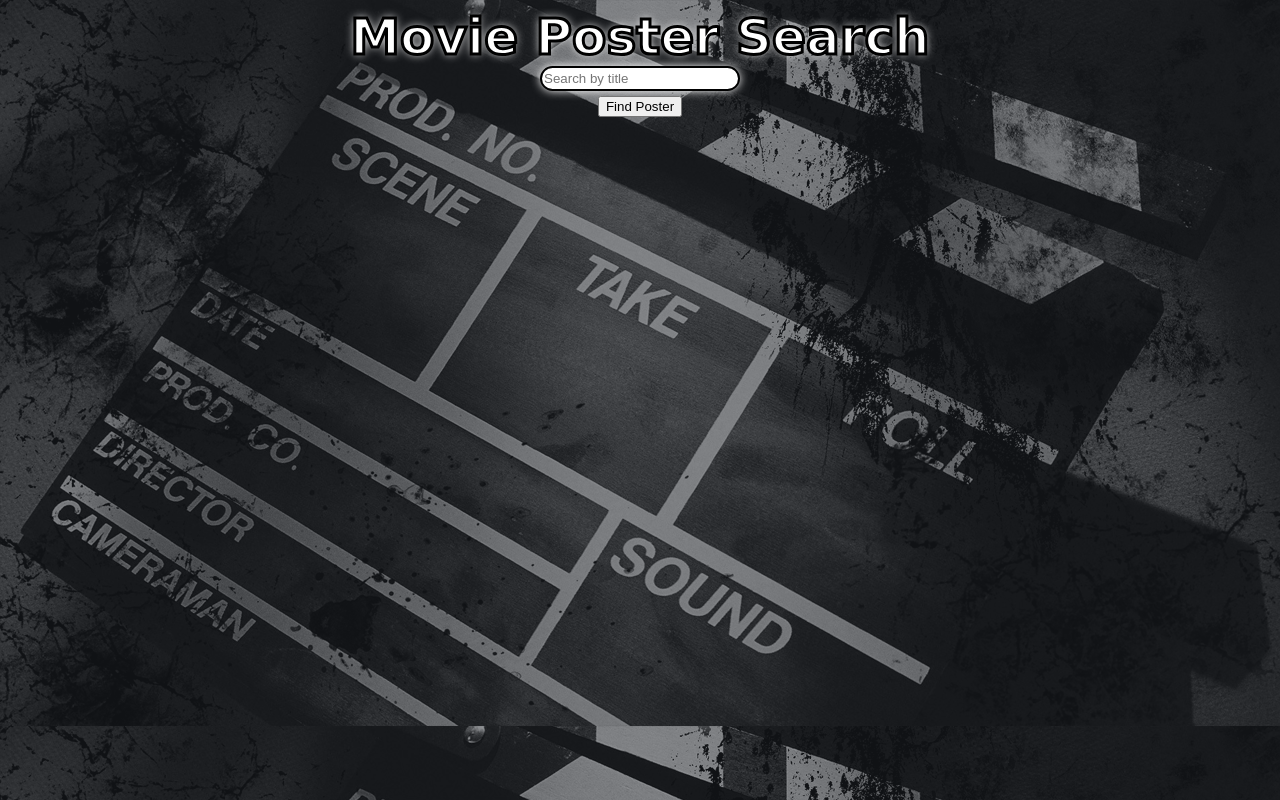
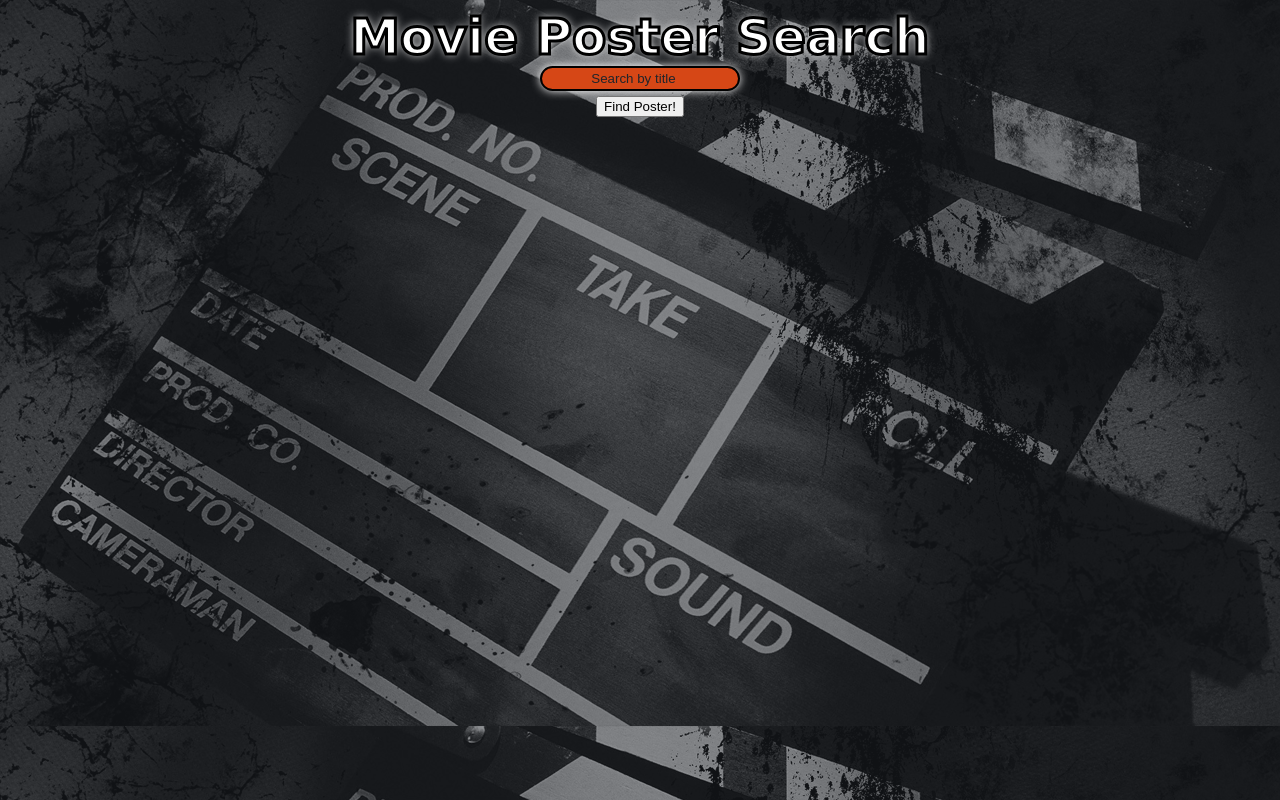
Before and after one commit to chapel-of-bools/MoviePosterSearch, a plain HTML site: page index.html in a window 1280 px wide. Drawn offline with nearby package versions, Linux system fonts and the light colour scheme; a web font is replaced by a local one.

Commit message:
more style

```diff
--- a/index.html
+++ b/index.html
@@ -13,7 +13,7 @@
     <h1>Movie Poster Search</h1>
     <form id="search">
       <input type="search" name="keyword" id="keyword" placeholder="Search by title"/>
-      <button id="press" type="button" class="search">Find Poster</button>
+      <button id="press" type="button" class="search">Find Poster!</button>
     </form>
     <div class="moviePoster"></div>
   </body>
--- a/script.js
+++ b/script.js
@@ -18,8 +18,3 @@ $(document).ready( function() {
     }
   });
 });
-// $("#keyword").keyup(function(event){
-//   if(event.keyCode == 13){
-//       $("#press").click();
-//   }
-// });
--- a/style.css
+++ b/style.css
@@ -9,7 +9,13 @@ input, button{
   display: block;
   margin: auto;
 }
+::-webkit-input-placeholder{
+  text-align: center;
+  color: #21252B;
+}
 input{
+  background-color: #D64716;
+  color: black;
   border: 2px solid black;
   border-radius: 15px;
   margin-bottom: 5px;
```
